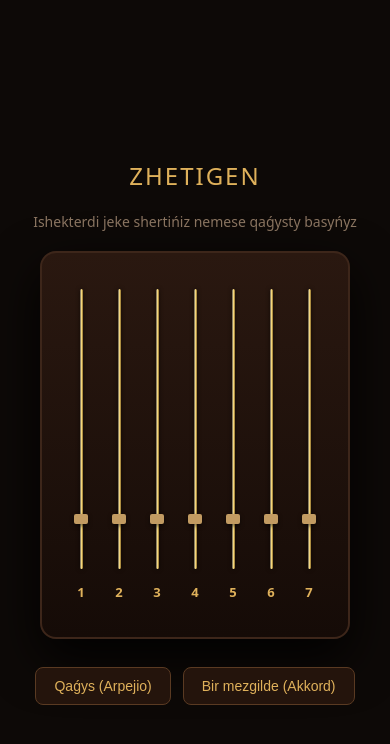
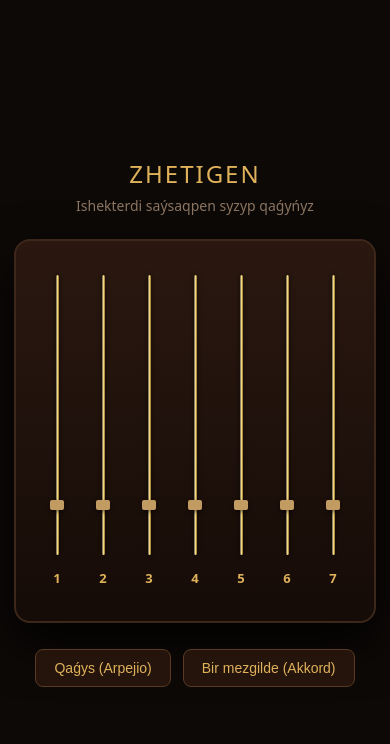
Before and after one commit to DarhanBektaban/Zhetigen, a plain HTML site: page index.html in a window 390 px wide. Both pictures are taken after a click on the button "Qaǵys (Arpejio)". Drawn offline with Linux system fonts and the light colour scheme.

Commit message:
Enhance responsiveness and interaction handling
Updated viewport meta tag and adjusted styles for better responsiveness. Improved interaction handling for string elements.

```diff
--- a/index.html
+++ b/index.html
@@ -2,11 +2,12 @@
 <html lang="kk">
 <head>
   <meta charset="UTF-8">
-  <meta name="viewport" content="width=device-width, initial-scale=1.0">
+  <meta name="viewport" content="width=device-width, initial-scale=1.0, user-scalable=no">
   <title>Zhetigen Úni</title>
   <style>
     * {
       box-sizing: border-box;
+      -webkit-tap-highlight-color: transparent;
     }
     body {
       margin: 0;
@@ -18,33 +19,35 @@
       align-items: center;
       justify-content: center;
       min-height: 100vh;
-      touch-action: none;
+      touch-action: none; /* Ekrannyń arly-berli yǵysyp ketpeui úshin */
+      overflow: hidden;
+      user-select: none;
     }
     h2 {
       letter-spacing: 2px;
-      margin-bottom: 6px;
+      margin: 0 0 6px 0;
       font-weight: 500;
     }
     p {
       color: #8c7662;
       font-size: 14px;
-      margin-bottom: 20px;
+      margin: 0 0 24px 0;
     }
     .instrument {
       display: flex;
       gap: 16px;
-      padding: 36px 28px;
+      padding: 34px 26px;
       background: linear-gradient(180deg, #2a1810 0%, #150b07 100%);
       border: 2px solid #3d261a;
       border-radius: 16px;
       box-shadow: 0 20px 50px rgba(0, 0, 0, 0.9);
-      user-select: none;
+      cursor: pointer;
     }
     .string-wrap {
       display: flex;
       flex-direction: column;
       align-items: center;
-      cursor: pointer;
+      padding: 0 4px;
     }
     .string {
       width: 22px;
@@ -53,6 +56,7 @@
       display: flex;
       justify-content: center;
       align-items: center;
+      pointer-events: none; /* Saýsaqtyń tıyuyn ata-anasyna ótkizu */
     }
     .string::before {
       content: '';
@@ -78,16 +82,17 @@
       font-size: 13px;
       font-weight: bold;
       color: #dfb15b;
+      pointer-events: none;
     }
     .string-wrap.active .string::before {
-      transform: scaleX(2.4);
+      transform: scaleX(2.6);
       box-shadow: 0 0 14px #ffe699;
       background: #fff3c4;
     }
     .controls {
       display: flex;
       gap: 12px;
-      margin-top: 28px;
+      margin-top: 26px;
     }
     .btn {
       background: #24140c;
@@ -108,7 +113,7 @@
 <body>
 
   <h2>ZHETIGEN</h2>
-  <p>Ishekterdi jeke shertińiz nemese qaǵysty basyńyz</p>
+  <p>Ishekterdi saýsaqpen syzyp qaǵyńyz</p>
 
   <div class="instrument" id="zhetigen"></div>
 
@@ -178,7 +183,8 @@
     const container = document.getElementById('zhetigen');
     const wrapElements = [];
 
-    freqs.forEach((item, index) => {
+    // Ishekterdi jasaý
+    freqs.forEach((item) => {
       const wrap = document.createElement('div');
       wrap.className = 'string-wrap';
 
@@ -189,47 +195,77 @@
         <div class="string-num">${item.num}</div>
       `;
 
-      const pluck = (e) => {
-        if (e) e.preventDefault();
-        playZhetigenString(item.f);
-        wrap.classList.add('active');
-        setTimeout(() => wrap.classList.remove('active'), 140);
-      };
-
-      wrap.addEventListener('pointerdown', pluck);
-      wrap.addEventListener('pointerenter', (e) => {
-        if (e.buttons === 1) pluck();
-      });
-
       container.appendChild(wrap);
       wrapElements.push(wrap);
     });
 
-    // Barlyq ishekti keshiktirumen nemese birden qaǵu fýnktsııasy
+    function triggerString(idx) {
+      if (idx < 0 || idx >= freqs.length) return;
+      playZhetigenString(freqs[idx].f);
+      const wrap = wrapElements[idx];
+      wrap.classList.add('active');
+      setTimeout(() => wrap.classList.remove('active'), 140);
+    }
+
+    // Saýsaqpen nemese tishqanmen syzyp ótý (Swipe / Glissando) mehanızmi
+    let isInteracting = false;
+    let lastPluckedIndex = -1;
+
+    function handlePointerAt(clientX, clientY) {
+      const target = document.elementFromPoint(clientX, clientY);
+      if (!target) return;
+      const wrap = target.closest('.string-wrap');
+      if (wrap) {
+        const idx = wrapElements.indexOf(wrap);
+        if (idx !== -1 && idx !== lastPluckedIndex) {
+          lastPluckedIndex = idx;
+          triggerString(idx);
+        }
+      } else {
+        lastPluckedIndex = -1;
+      }
+    }
+
+    window.addEventListener('pointerdown', (e) => {
+      getAudioContext();
+      isInteracting = true;
+      lastPluckedIndex = -1;
+      handlePointerAt(e.clientX, e.clientY);
+    });
+
+    window.addEventListener('pointermove', (e) => {
+      if (!isInteracting) return;
+      handlePointerAt(e.clientX, e.clientY);
+    });
+
+    window.addEventListener('pointerup', () => {
+      isInteracting = false;
+      lastPluckedIndex = -1;
+    });
+
+    window.addEventListener('pointercancel', () => {
+      isInteracting = false;
+      lastPluckedIndex = -1;
+    });
+
+    // Avtomatty qaǵys jáne akkord túımeleri
     function strumAllStrings(delayMs) {
       freqs.forEach((item, idx) => {
         setTimeout(() => {
-          playZhetigenString(item.f);
-          wrapElements[idx].classList.add('active');
-          setTimeout(() => wrapElements[idx].classList.remove('active'), 150);
+          triggerString(idx);
         }, idx * delayMs);
       });
     }
 
-    // Qaǵys: ár ishekke 45 ms aralyqpen (naǵyz zhetigenge tán arpejio)
-    document.getElementById('strumBtn').addEventListener('click', () => {
+    document.getElementById('strumBtn').addEventListener('click', (e) => {
+      e.stopPropagation();
       strumAllStrings(45);
     });
 
-    // Akkord: barlyq ishekti dál bir mezgilde (0 ms) shertu
-    document.getElementById('chordBtn').addEventListener('click', () => {
+    document.getElementById('chordBtn').addEventListener('click', (e) => {
+      e.stopPropagation();
       strumAllStrings(0);
     });
-
-    // Brauzer ruqsaty
-    window.addEventListener('pointerdown', () => {
-      getAudioContext();
-    }, { once: true });
   </script>
 </body>
 </html>
```
